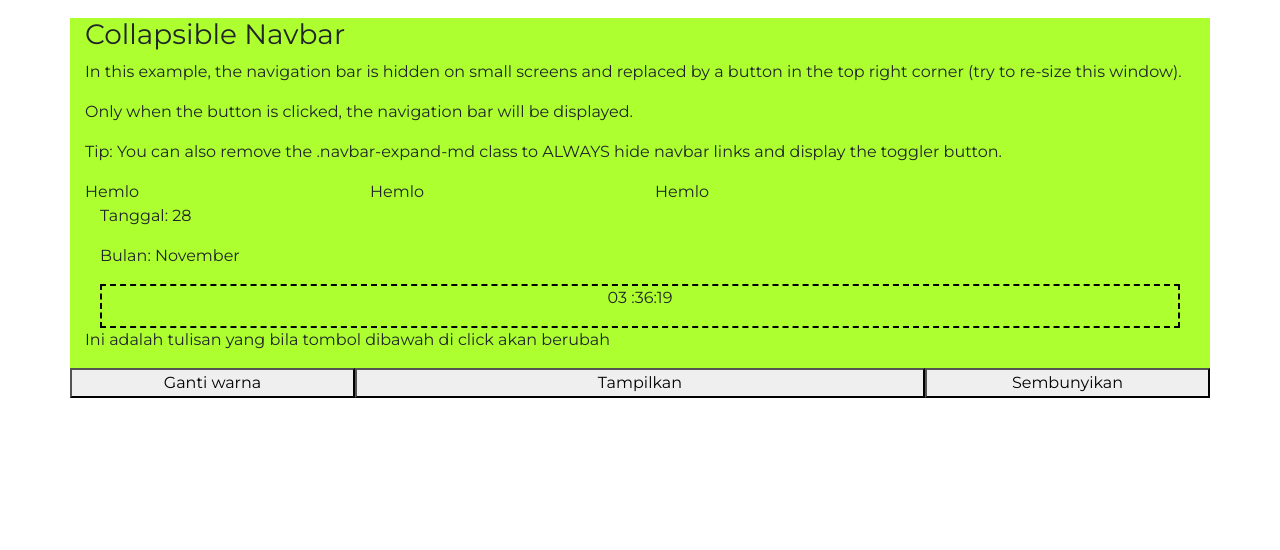
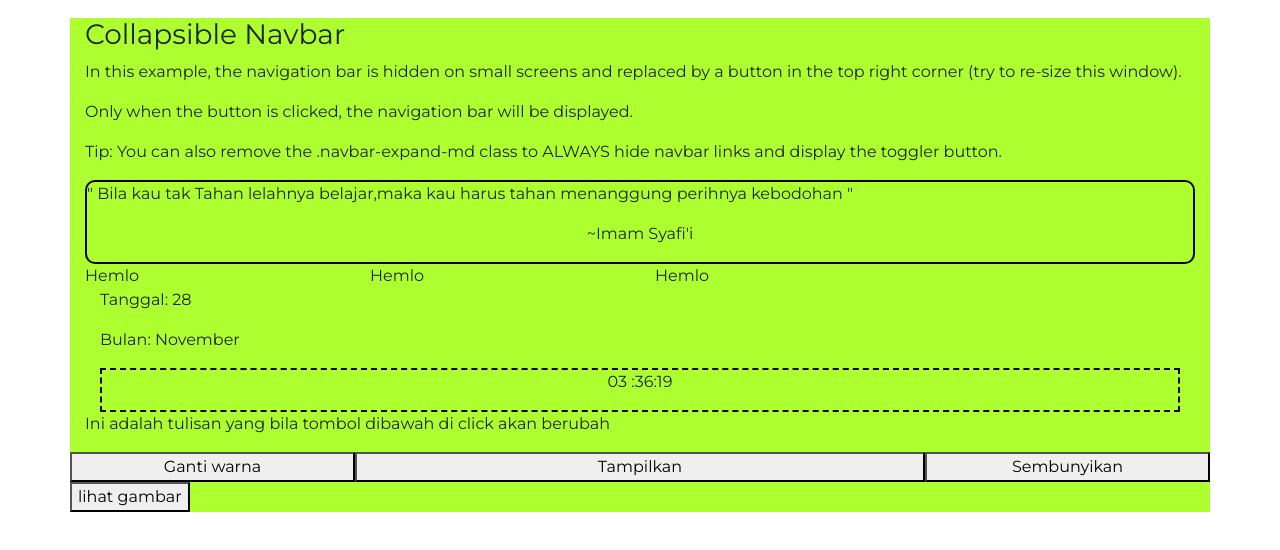
Before and after one commit to Alpha-craft/prepare_portofolio, a plain HTML site: page html/test.html in a window 1280 px wide. Shown: the part 62-612 px from the top of the page. Drawn offline with nearby package versions, Linux system fonts and the light colour scheme.

Commit message:
menambahkan function random pict Meskipun masih belum optimal

```diff
--- a/css/test.css
+++ b/css/test.css
@@ -22,3 +22,12 @@
 .jam {
     align-self: center;
 }
+
+.quotes {
+    border: 2px solid black;
+    border-radius: 10px;
+}
+
+.sauce {
+    text-align: center;
+}
--- a/html/test.html
+++ b/html/test.html
@@ -44,6 +44,10 @@
         <p>Only when the button is clicked, the navigation bar will be displayed.</p>
         <p>Tip: You can also remove the .navbar-expand-md class to ALWAYS hide navbar links and display the toggler button.</p>
 
+        <div class="quotes">
+            <p>" <span id="quote"></span> "</p>
+            <p class="sauce"> ~<span id="sauce"></span> </p>
+        </div>
 
         <div class="row">
             <div class="col-sm-3 col-md-3 ">Hemlo</div>
@@ -68,7 +72,11 @@
             <button class=" col-sm-3 col-md-3 " onclick="ganti()"> Ganti warna </button>
             <button class=" col-sm-3 col-md-6" onclick="muncul()">Tampilkan </button>
             <button class=" col-sm-3 col-md-3" onclick="hilang()">Sembunyikan </button>
+            <button onclick="show_image('250px','200px')">lihat gambar</button>
 
+        </div>
+        <div class="row">
+            <div class="col-sm-6 col-md-6" id="gambar"></div>
         </div>
     </div>
 </body>
--- a/script/script.js
+++ b/script/script.js
@@ -47,4 +47,60 @@ function muncul() {
 
 function hilang() {
     change.style.visibility = 'hidden';
+
 }
+const quotes = [{
+            "Quote": "Bila kau tak Tahan lelahnya belajar,maka kau harus tahan menanggung perihnya kebodohan",
+            "Sauce": "Imam Syafi'i"
+        },
+        {
+            "Quote": "Merendahkan Orang lain tidak membuat dirimu terlihat lebih tinggi dan mulia daripada orang yang kau rendahkan itu",
+            "Sauce": "Rahman"
+        }
+    ]
+    // untuk mengakses value dalam array asscociation memamakai
+    // nama_array[index].key
+const kawaii = [{
+        "nama_file": "29.jpg"
+    },
+    {
+        "nama_file": "30.png"
+    },
+    {
+        "nama_file": "31.jpg"
+    },
+    {
+        "nama_file": "32.jpg"
+    },
+    {
+        "name_file": "28.png"
+    }
+]
+console.log(kawaii.length);
+console.log(kawaii);
+console.log(kawaii[Math.floor(Math.random() * kawaii.length)].nama_file)
+
+function show_image() {
+    let img = document.createElement("img");
+    img.src = "../pict/" + kawaii[Math.floor(Math.random() * kawaii.length)].nama_file;
+    // img.width = width;
+    // img.height = height;
+    // img.alt = alt;
+
+    // This next line will just add it to the <body> tag
+    // document.body.appendChild(img);
+    document.getElementById('gambar').appendChild(img);
+
+}
+
+
+
+setInterval(randomquote, 4000);
+
+function randomquote() {
+    let random_quote = quotes[Math.floor(Math.random() * quotes.length)]
+    let kata = document.getElementById('quote');
+    let sumber = document.getElementById('sauce')
+    kata.innerHTML = random_quote.Quote;
+    sumber.innerHTML = random_quote.Sauce;
+}
```
Also changed, not shown: pict/28.png (added), pict/30.png (added).
